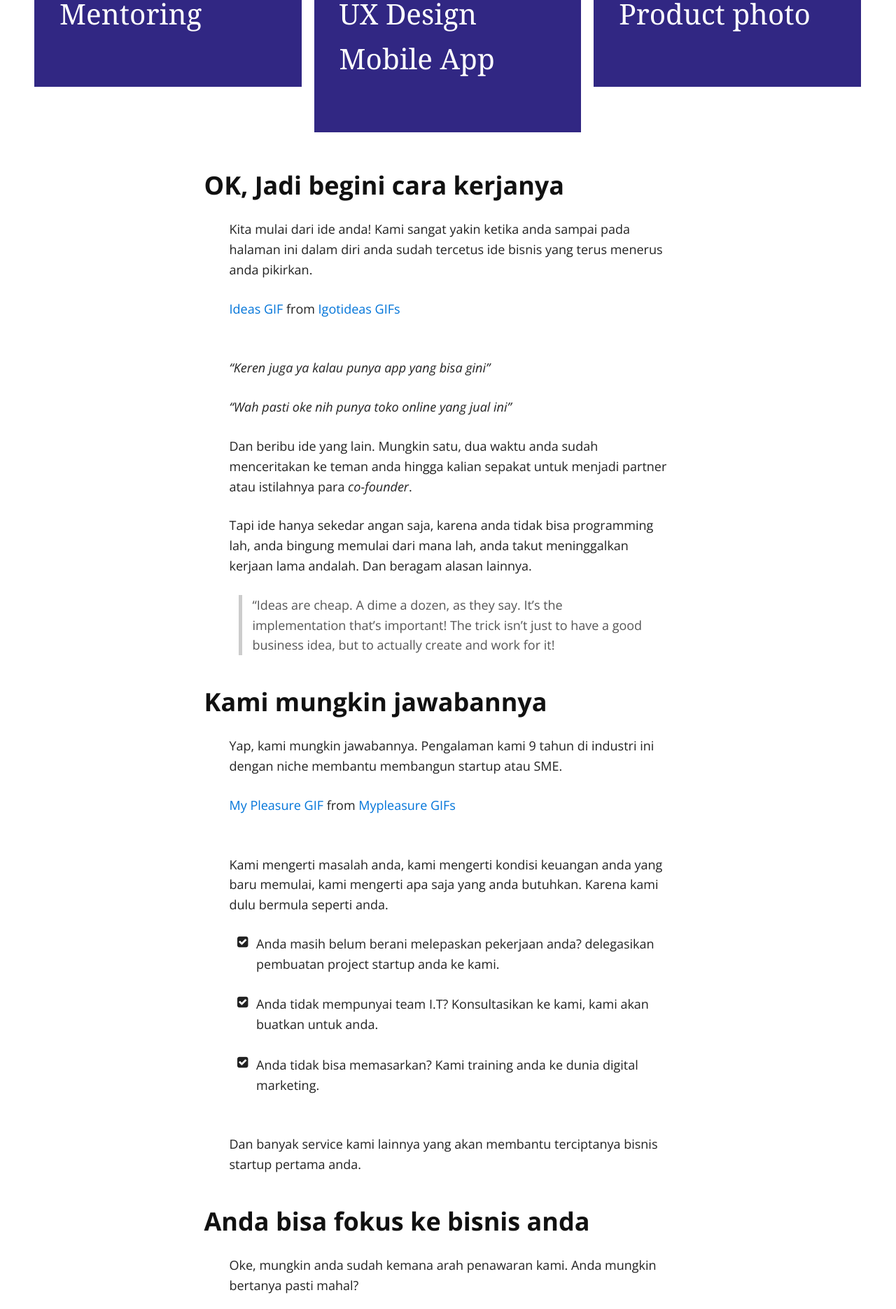
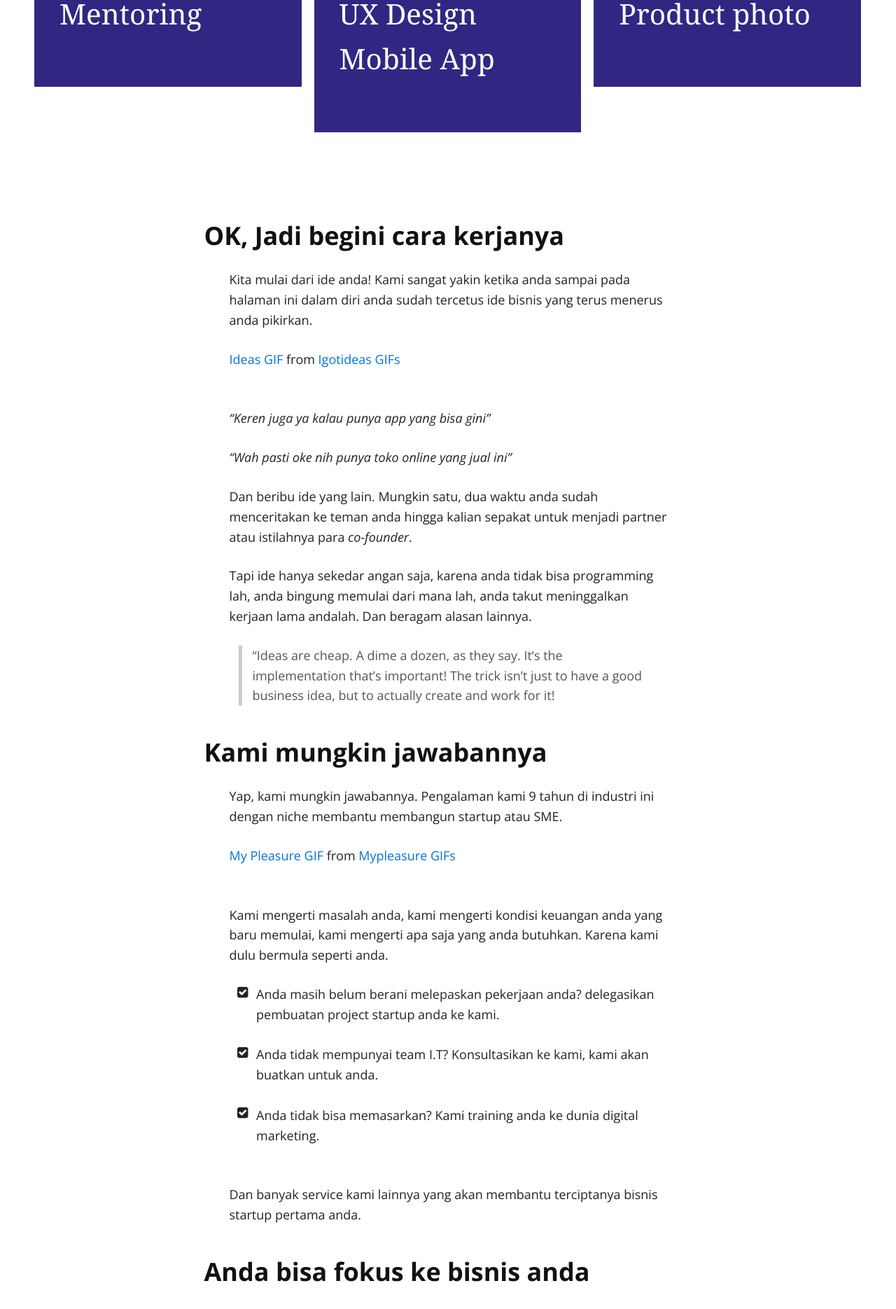
Before and after one commit to kemtol/rocktokom, a Jekyll site: the page built from index.md, in a window 1280 px wide. Shown: the part 1490-3360 px from the top of the page at 70% size. Built offline with Jekyll 4.4.1, drawn with Linux system fonts in a browser that asks for light colours; nearby versions of some CDN libraries; a script that is not in the unit is left out; our own code applies the rules of GitHub Pages for plain Markdown files.

Commit message:
Update default.html

```diff
--- a/_layouts/default.html
+++ b/_layouts/default.html
@@ -19,7 +19,7 @@
     #code--ux--design--consult--content--ads > span{display: block;font-size: 1.24rem;margin-top: 2rem;font-weight: bold;}
     #landing--page{max-width:1200px;margin:auto}
     #landing--page:after{content: '';display: block;clear: both;}
-    #landing--page .lp{float:left;width:33.3%;padding:0.5rem;box-sizing:border-box}
+    #landing--page .lp{float:left;width:33.3%;padding:0.5rem;box-sizing:border-box;margin-bottom:4rem}
     #landing--page .lp > div{
       background: #312783;
       font-family: georgia;
```
